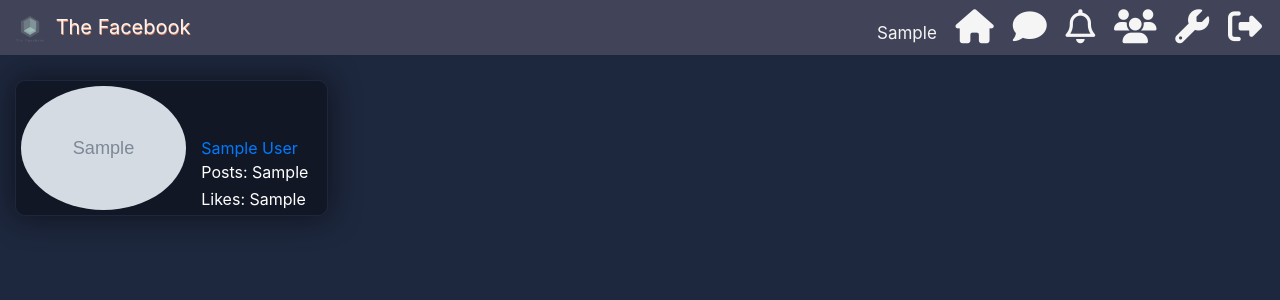
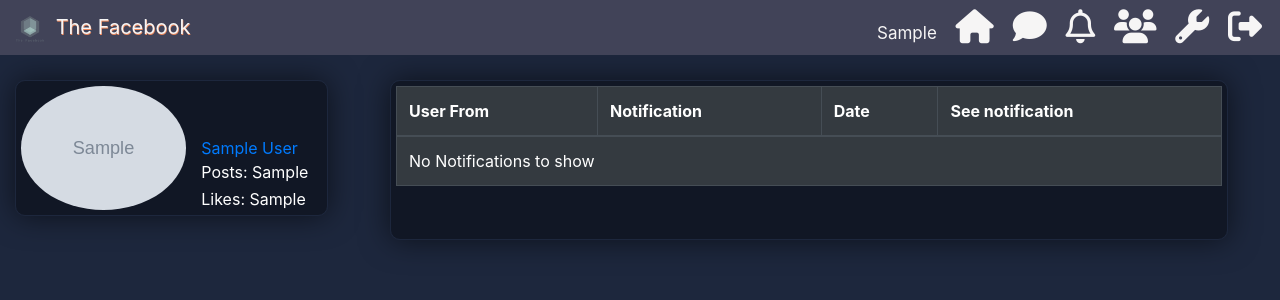
Before and after one commit to baruchsgod/ProyectoFinal, a PHP site: page /notifications.php in a window 1280 px wide. Shown: the top 300 px of the page. Run offline with PHP 8.4, Linux system fonts and the light colour scheme; the visitor is signed in with stand-in values (Sample User, id 1); tables that the repository leaves empty or names only in its code hold one stand-in row (values such as "Sample post"); grey boxes marked "Sample" are stand-in pictures; some libraries are stand-ins or nearby versions.

Commit message:
Finishing Notifications

```diff
--- a/assets/css/home.css
+++ b/assets/css/home.css
@@ -288,3 +288,7 @@ nav a:hover{
   position:relative;
   border-radius: 5px;
 }
+
+.center{
+  text-align: center;
+}
--- /dev/null
+++ b/includes/classes/Notification.php
@@ -0,0 +1,66 @@
+<?php
+
+
+class Notification
+{
+  private $user_obj;
+  private $con;
+
+
+  public function __construct($con,$user)
+  {
+
+    $this->con = $con;
+    $this->user_obj = new User($con,$user);
+  }
+
+  public function getUnreadNumber()
+  {
+    $userLoggedIn = $this->user_obj->getUsername();
+    $query = mysqli_query($this->con, "SELECT * FROM notifications WHERE viewed = 'no' AND user_to = '$userLoggedIn'");
+    return mysqli_num_rows($query);
+  }
+
+  public function insertNotification($post_id, $user_to, $type)
+  {
+    $userLoggedIn = $this->user_obj->getUsername();
+    $userLoggedInName = $this->user_obj->getFirstAndLastName();
+
+    $date_time = date("Y-m-d H:i:s");
+
+    switch ($type) {
+      case 'comment':
+        $message = $userLoggedInName . " commented on your post";
+        break;
+      case 'Like':
+        $message = $userLoggedInName . " liked your post";
+      break;
+      case 'Profile_post':
+        $message = $userLoggedInName . " posted on your profile";
+      break;
+      case 'comment_non_owner':
+        $message = $userLoggedInName . " commented on a post you commented on";
+      break;
+      case 'profile_comment':
+        $message = $userLoggedInName . " commented on your profile post";
+      break;
+    }
+
+    $link = "post.php?id=" . $post_id;
+
+    $insert_query = mysqli_query($this->con, "INSERT INTO notifications VALUES ('', '$user_to', '$userLoggedIn', '$message', '$link', '$date_time', 'no', 'no')");
+  }
+
+  public function getMyNotifications()
+  {
+    $userLoggedIn = $this->user_obj->getUsername();
+
+    $get_notifications = mysqli_query($this->con, "SELECT * FROM notifications WHERE user_to = '$userLoggedIn' AND viewed = 'no'");
+
+    $row = mysqli_fetch_array($get_notifications);
+
+    return $row;
+  }
+
+}
+?>
--- a/includes/classes/Post.php
+++ b/includes/classes/Post.php
@@ -8,12 +8,14 @@
     private $user_obj;
     private $con;
     private $userLoggedIn;
+    private $notifications;
 
     public function __construct($con,$user)
     {
       $this->userLoggedIn = $user;
       $this->con = $con;
       $this->user_obj = new User($con,$user);
+
     }
 
     public function submitPost($body, $user_to)
@@ -32,8 +34,29 @@
           $user_to = "none";
         }
 
+
+
+        /* Insert post into database */
+
         $query = mysqli_query($this->con, "INSERT INTO POSTS VALUES ('','$body','$added_by','$user_to','$date_added','No','No','0')");
         $return_id = mysqli_insert_id($this->con);
+
+        //Insert notifications
+
+        if($user_to != 'none'){
+
+
+          $userName = $this->user_obj->getUsername();
+          $userLoggedInName = $this->user_obj->getFirstAndLastName();
+
+          $date_time = date("Y-m-d H:i:s");
+
+          $message = $userLoggedInName . " posted on your profile";
+
+          $link = "post.php?id=" . $return_id;
+
+          $insert_query = mysqli_query($this->con, "INSERT INTO notifications VALUES ('', '$user_to', '$userName', '$message', '$link', '$date_time', 'no', 'no')");
+        }
 
         $num_posts = $this->user_obj->getNumPosts();
         $num_posts++;
--- a/includes/handlers/database.php
+++ b/includes/handlers/database.php
@@ -1,6 +1,7 @@
 <?php
 
 require 'config/config.php';
+
 $error_array = array();
 
 if(isset($_POST['userButton'])){
@@ -10,6 +11,7 @@ if(isset($_POST['userButton'])){
   $pass = md5($_POST["userpassword"]);
 
   $query = mysqli_query($con,"SELECT * FROM users where email = '$email' and password = '$pass'");
+
   $nr = mysqli_num_rows($query);
 
   if($nr == 1){
--- a/includes/handlers/register_handler.php
+++ b/includes/handlers/register_handler.php
@@ -104,6 +104,7 @@ if(isset($_POST['register_button'])){
       $profile_pic = "assets/images/profile_pics/defaults/profile_2.jpg";
     }
 
+
     $query = mysqli_query($con,"INSERT INTO users VALUES ('','$fname','$lname','$username','$em','$password','$date','$profile_pic','0','0','no','')");
 
     array_push($error_array,"<span style='color:#14C800'>You are all set! Go ahead and login!</span>");
--- a/includes/header.php
+++ b/includes/header.php
@@ -29,6 +29,9 @@
       <a id="titleLogo" href="/Proyecto1/home.php">The Facebook</a>
     </div>
     <nav>
+
+
+
       <a href="<?php echo $userLoggedIn; ?>">
         <?php
            echo $userArray['first_name'];
@@ -41,8 +44,15 @@
       <a href="messages.php">
         <i class="fa fa-comment fa-2x"></i>
       </a>
-      <a href="notifications.php">
+      <a href="notifications.php?user=<?php echo $userLoggedIn?>">
         <i class="fa fa-bell-o fa-2x"></i>
+        <?php
+          if(isset($num_notifications)){
+            if($num_notifications>0){
+              echo "<span class='notification_badge' id='unread_notification'>".$num_notifications."</span>";
+            }
+          }
+        ?>
       </a>
       <a href="requests.php">
         <i class="fa fa-users fa-2x"></i>
--- a/notifications.php
+++ b/notifications.php
@@ -3,7 +3,14 @@ include("includes/header.php");
 include("includes/classes/User.php");
 include("includes/classes/Post.php");
 include("includes/classes/Message.php");
+include("includes/classes/Notification.php");
 
+if(isset($_GET['user'])){
+  $user_receive = $_GET['user'];
+
+  $query = mysqli_query($con, "SELECT * FROM notifications WHERE user_to = '$user_receive' AND viewed = 'no'");
+
+}
 
 
  ?>
@@ -30,3 +37,44 @@ include("includes/classes/Message.php");
 
    </div>
  </div>
+
+ <div class="main_post column">
+   <table class="table table-bordered table-dark">
+  <thead>
+    <tr>
+      <th scope="col">User From</th>
+      <th scope="col">Notification</th>
+      <th scope="col">Date</th>
+      <th scope="col">See notification</th>
+    </tr>
+  </thead>
+  <tbody>
+    <?php
+    if(empty($query)){
+        echo '<tr>';
+        echo '<td colspan="6">'."No Notifications to show".'</td>';
+        echo '</tr>';
+    }else{
+      while($row = mysqli_fetch_array($query)){
+        echo '<tr>';
+        echo '<td>'.$row['user_from'].'</td>';
+        echo '<td>'.$row['message'].'</td>';
+        echo '<td>'.$row['datetime'].'</td>';
+        if(strpos($row['message'],"liked") == true){
+          $link = $row['link']."&action=1";
+        }else if(strpos($row['message'],"posted") == true){
+          $link = $row['link']."&action=2";
+        }else{
+          $link = $row['link']."&action=3";
+        }
+        $id_notification = $row['id'];
+
+        $link = $link . "&notification=".$id_notification;
+        echo '<td><a href="'.$link.'"><button class="btn btn-info">Notification</button></a></td>';
+        echo '</tr>';
+      }
+    }
+    ?>
+  </tbody>
+</table>
+ </div>
```
Also changed, not shown: comments.php (+28 -0 lines), home.php (+9 -0 lines), likes.php (+8 -0 lines), post.php (added, +78 -0 lines).
